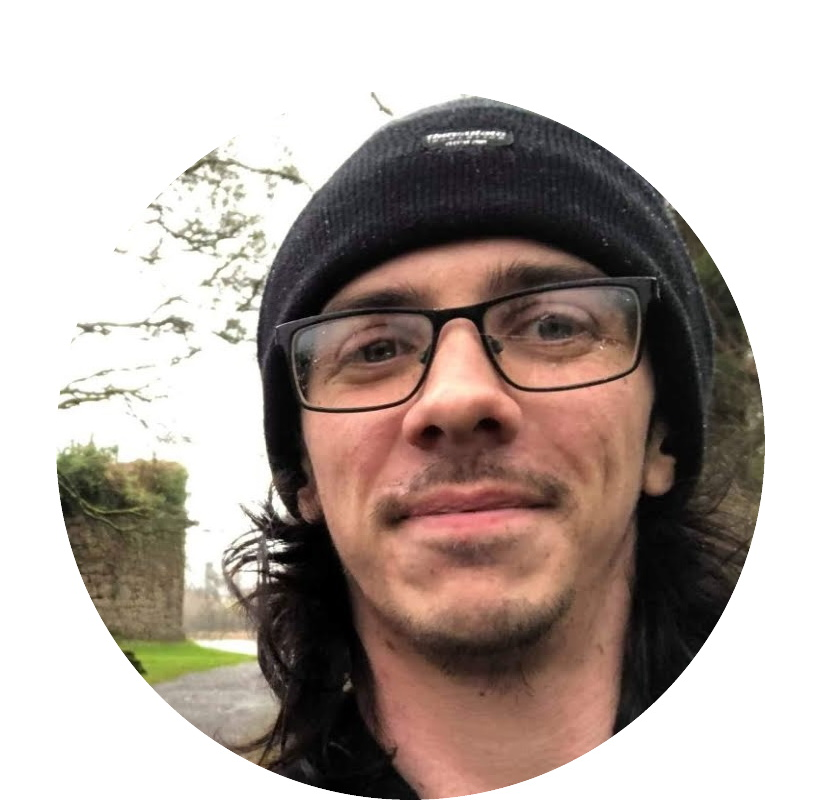
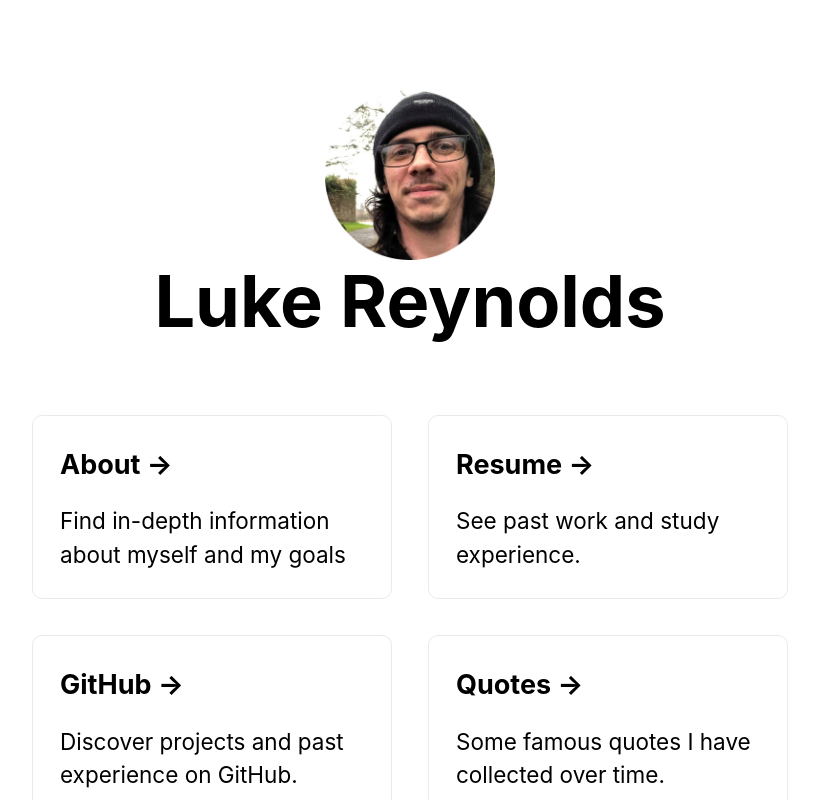
Before and after one commit to lreynolds188/Portfolio, a Next.js app: page / in a window 1280 px wide. Shown: the top 800 px of the page, without its empty margins (230-1049 px from the left). Built offline with nearby package versions, Linux system fonts and the light colour scheme.

Commit message:
Update index.js

```diff
--- a/pages/index.js
+++ b/pages/index.js
@@ -11,14 +11,12 @@ export default function Home() {
       </Head>
 
       <main className={styles.main}>
-        <div className="flex flex-wrap justify-center">
-          <div className="w-6/12 sm:w-4/12 px-4">
-            <img src="/profile.jpg" alt="..." className="shadow rounded-full max-w-full h-auto align-middle border-none" />
-          </div>
-        </div>
-
-
-
+        <Image
+          src="/profile.jpg"
+          alt="Luke Reynolds"
+          width={170}
+          height={170}
+        />
 
         <h1 className={styles.title}>
           Luke Reynolds
```
